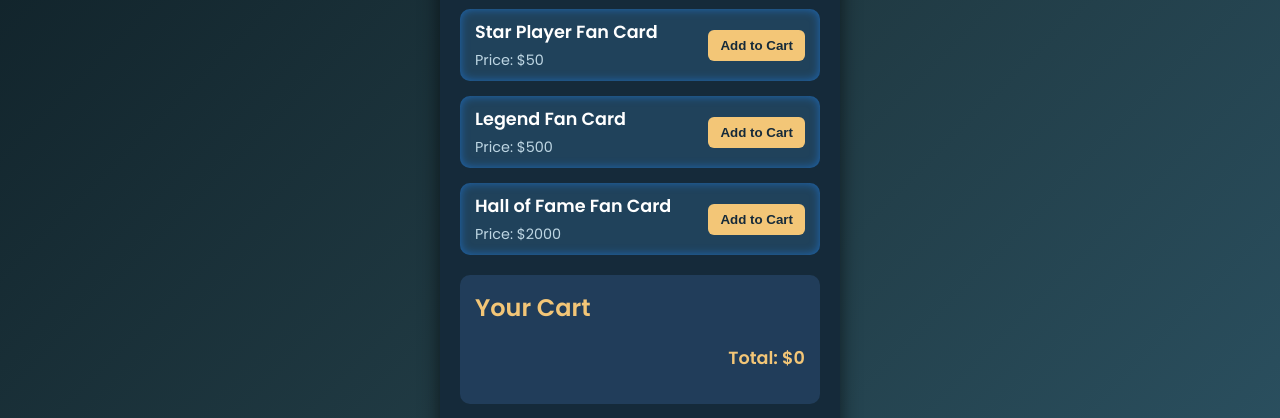
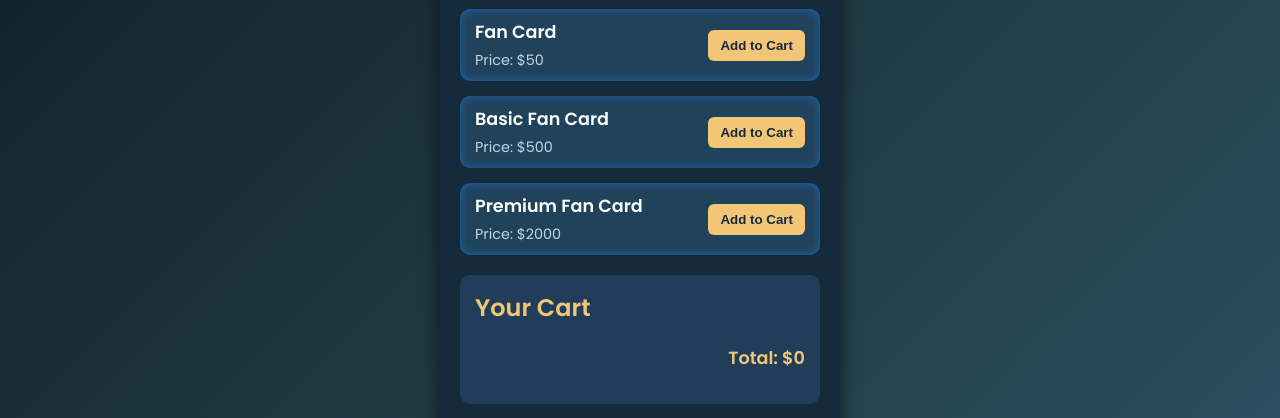
Before and after one commit to Kingsley728/Bobby, a plain HTML site: page index.html in a window 1280 px wide. Shown: the part 192-610 px from the top of the page. Drawn offline with Linux system fonts and the light colour scheme.

Commit message:
Update index.html

```diff
--- a/index.html
+++ b/index.html
@@ -246,21 +246,21 @@
     <!-- Sample fan cards -->
     <div class="product" tabindex="0">
       <div class="info">
-        <h3>Star Player Fan Card</h3>
+        <h3>Fan Card</h3>
         <p>Price: $50</p>
       </div>
       <button aria-label="Add Star Player Fan Card for 50 dollars" data-name="Star Player Fan Card" data-price="50">Add to Cart</button>
     </div>
     <div class="product" tabindex="0">
       <div class="info">
-        <h3>Legend Fan Card</h3>
+        <h3>Basic Fan Card</h3>
         <p>Price: $500</p>
       </div>
       <button aria-label="Add Legend Fan Card for 500 dollars" data-name="Legend Fan Card" data-price="500">Add to Cart</button>
     </div>
     <div class="product" tabindex="0">
       <div class="info">
-        <h3>Hall of Fame Fan Card</h3>
+        <h3>Premium Fan Card</h3>
         <p>Price: $2000</p>
       </div>
       <button aria-label="Add Hall of Fame Fan Card for 2000 dollars" data-name="Hall of Fame Fan Card" data-price="2000">Add to Cart</button>
```
